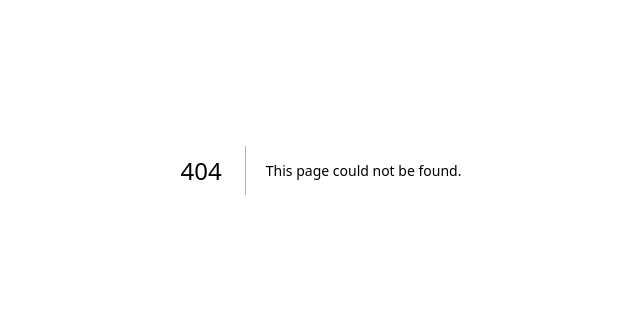
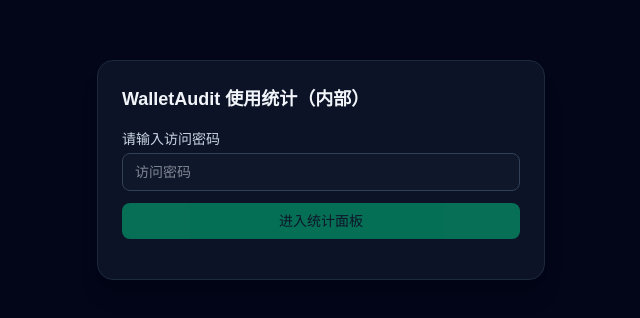
Before and after one commit to Codyhugdunk/wallet-audit-web, a Next.js app: page /stats926498 in a window 1280 px wide. Before the commit this address had no page. Shown: the part 230-548 px from the top of the page, without its empty margins (319-959 px from the left). Built offline with nearby package versions, Linux system fonts and the light colour scheme.

Commit message:
chore: update

```diff
--- /dev/null
+++ b/app/api/stats/route.ts
@@ -0,0 +1,52 @@
+// app/api/stats/route.ts
+// WalletAudit 使用统计 API（带简单密码校验）
+
+import { NextRequest, NextResponse } from "next/server";
+import { Redis } from "@upstash/redis";
+
+const redis = Redis.fromEnv();
+
+// 简单密码（管理用）。优先用环境变量，可选：ADMIN_STATS_TOKEN=xxxx
+// 如果 env 没配置，就默认使用 "926498"
+const ADMIN_TOKEN = process.env.ADMIN_STATS_TOKEN || "926498";
+
+export async function GET(req: NextRequest) {
+  const { searchParams } = new URL(req.url);
+  const token = searchParams.get("token");
+
+  // 必须带上正确 token 才能访问
+  if (!token || token !== ADMIN_TOKEN) {
+    return NextResponse.json({ error: "Unauthorized" }, { status: 401 });
+  }
+
+  const now = new Date();
+  const day = now.toISOString().slice(0, 10); // YYYY-MM-DD
+
+  try {
+    const [
+      totalRequests,
+      totalUniqueAddresses,
+      todayRequests,
+      todayUniqueAddresses,
+    ] = await Promise.all([
+      redis.get<number>("stats:requests:total"),
+      redis.pfcount("stats:users:addresses"),
+      redis.get<number>(`stats:requests:day:${day}`),
+      redis.pfcount(`stats:users:addresses:${day}`),
+    ]);
+
+    return NextResponse.json({
+      day,
+      totalRequests: totalRequests || 0,
+      totalUniqueAddresses: totalUniqueAddresses || 0,
+      todayRequests: todayRequests || 0,
+      todayUniqueAddresses: todayUniqueAddresses || 0,
+    });
+  } catch (err) {
+    console.error("[stats] fetch error", err);
+    return NextResponse.json(
+      { error: "Stats fetch failed" },
+      { status: 500 }
+    );
+  }
+}
--- /dev/null
+++ b/app/stats926498/page.tsx
@@ -0,0 +1,163 @@
+// app/stats926498/page.tsx
+"use client";
+
+import { useEffect, useState } from "react";
+
+type Stats = {
+  day: string;
+  totalRequests: number;
+  totalUniqueAddresses: number;
+  todayRequests: number;
+  todayUniqueAddresses: number;
+};
+
+export default function Stats926498Page() {
+  const [stats, setStats] = useState<Stats | null>(null);
+  const [error, setError] = useState<string | null>(null);
+  const [password, setPassword] = useState("");
+  const [authorized, setAuthorized] = useState(false);
+  const [loading, setLoading] = useState(false);
+
+  // 输入正确密码后，开始定时拉取统计数据
+  useEffect(() => {
+    if (!authorized) return;
+
+    const fetchStats = async () => {
+      try {
+        setError(null);
+        const res = await fetch(
+          `/api/stats?token=${encodeURIComponent(password)}`
+        );
+        if (!res.ok) {
+          if (res.status === 401) {
+            setAuthorized(false);
+            setStats(null);
+            setError("访问已失效，请重新输入密码。");
+            return;
+          }
+          throw new Error(`HTTP ${res.status}`);
+        }
+        const data = await res.json();
+        setStats(data);
+      } catch (err: any) {
+        console.error(err);
+        setError(err?.message || "加载统计数据失败");
+      }
+    };
+
+    // 立即拉一次
+    fetchStats();
+    // 每 10 秒刷新一次
+    const timer = setInterval(fetchStats, 10_000);
+    return () => clearInterval(timer);
+  }, [authorized, password]);
+
+  const handleSubmit = async (e: React.FormEvent) => {
+    e.preventDefault();
+    if (!password) return;
+    setLoading(true);
+    setError(null);
+
+    try {
+      const res = await fetch(
+        `/api/stats?token=${encodeURIComponent(password)}`
+      );
+      if (!res.ok) {
+        if (res.status === 401) {
+          setError("密码错误，请重试。");
+          setAuthorized(false);
+          setStats(null);
+          return;
+        }
+        throw new Error(`HTTP ${res.status}`);
+      }
+      const data = await res.json();
+      setStats(data);
+      setAuthorized(true);
+    } catch (err: any) {
+      console.error(err);
+      setError(err?.message || "验证失败，请稍后再试。");
+      setAuthorized(false);
+      setStats(null);
+    } finally {
+      setLoading(false);
+    }
+  };
+
+  return (
+    <main className="min-h-screen bg-slate-950 text-slate-100 flex items-center justify-center">
+      <div className="w-full max-w-md rounded-2xl border border-slate-800 bg-slate-900/80 p-6 shadow-xl">
+        <h1 className="text-lg font-semibold mb-4">
+          WalletAudit 使用统计（内部）
+        </h1>
+
+        {/* 未授权：显示密码输入框 */}
+        {!authorized && (
+          <form onSubmit={handleSubmit} className="space-y-3 mb-4">
+            <div className="space-y-1">
+              <label className="block text-sm text-slate-300">
+                请输入访问密码
+              </label>
+              <input
+                type="password"
+                className="w-full rounded-lg border border-slate-700 bg-slate-900 px-3 py-2 text-sm outline-none focus:border-emerald-400"
+                value={password}
+                onChange={(e) => setPassword(e.target.value)}
+                placeholder="访问密码"
+              />
+            </div>
+            <button
+              type="submit"
+              disabled={loading || !password}
+              className="w-full rounded-lg bg-emerald-500/90 hover:bg-emerald-400 text-slate-900 text-sm font-medium py-2 disabled:opacity-60 disabled:cursor-not-allowed"
+            >
+              {loading ? "验证中..." : "进入统计面板"}
+            </button>
+            {error && (
+              <p className="text-xs text-red-400 break-all">错误：{error}</p>
+            )}
+          </form>
+        )}
+
+        {/* 已授权：显示统计数据 */}
+        {authorized && (
+          <>
+            {error && (
+              <p className="text-sm text-red-400 mb-3">错误：{error}</p>
+            )}
+            {!stats ? (
+              <p className="text-sm text-slate-400">加载中...</p>
+            ) : (
+              <div className="space-y-3 text-sm">
+                <div className="flex justify-between">
+                  <span className="text-slate-400">今天日期</span>
+                  <span>{stats.day}</span>
+                </div>
+                <div className="flex justify-between">
+                  <span className="text-slate-400">总调用次数</span>
+                  <span>{stats.totalRequests}</span>
+                </div>
+                <div className="flex justify-between">
+                  <span className="text-slate-400">总去重地址数</span>
+                  <span>{stats.totalUniqueAddresses}</span>
+                </div>
+                <div className="h-px bg-slate-800 my-2" />
+                <div className="flex justify-between">
+                  <span className="text-slate-400">今日调用次数</span>
+                  <span>{stats.todayRequests}</span>
+                </div>
+                <div className="flex justify-between">
+                  <span className="text-slate-400">今日去重地址数</span>
+                  <span>{stats.todayUniqueAddresses}</span>
+                </div>
+                <p className="mt-4 text-xs text-slate-500">
+                  说明：统计只包含线上环境（Vercel）生成成功的报告，本地调试不计入。
+                </p>
+              </div>
+            )}
+          </>
+        )}
+      </div>
+    </main>
+  );
+}
```
